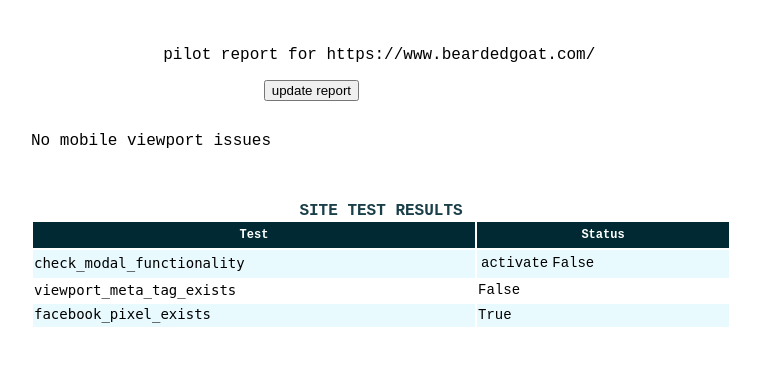
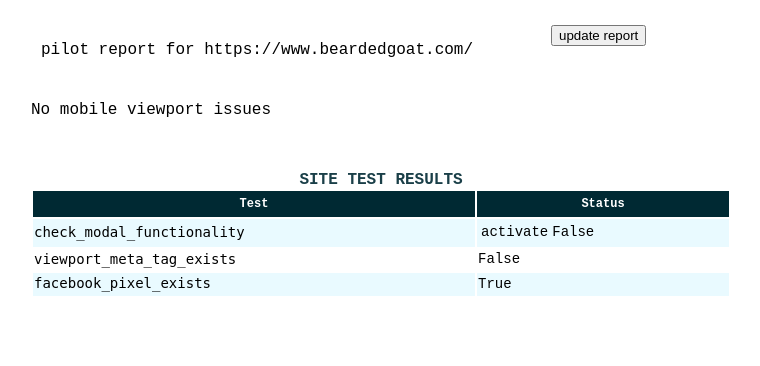
Before and after one commit to chadwickcheney/SeleniumTests, a Django app: page /assure/94/detail/ in a window 1280 px wide. Shown: the part 82-448 px from the top of the page, without its empty margins (259-1019 px from the left). Run offline with Django 3.2, Linux system fonts and the light colour scheme; data comes from the database, SQL or seed files in the repository; both versions use the stored data as it was after the commit.

Commit message:
qa connect

```diff
--- a/assure/static/assure/style.css
+++ b/assure/static/assure/style.css
@@ -15,6 +15,9 @@ body{
 }
 
 /*Navbar*/
+.navbar{
+}
+
 .navbar ul {
   list-style-type: none;
   margin: 0;
@@ -35,8 +38,8 @@ body{
   text-decoration: none;
 }
 `
-.navbar li, .navbar a:hover {
-  background-color: #111;
+.navbar li:hover{
+  background-color: #117bff;
 }
 
 .navbar h1{
@@ -75,20 +78,23 @@ body{
 
 .input {
   display: flex;
-  width: 300px;
 }
 
 .row{
   display: flex;
+  padding: 10px;
+
+  button{
+
+  }
 }
 
 .left{
-  width: 65%;
+  width: 75%;
 }
 
 .right{
-  width: 35%;
-  float: right;
+  width: 25%;
 }
 
 .results h1{
--- a/assure/templates/assure/detail.html
+++ b/assure/templates/assure/detail.html
@@ -15,7 +15,7 @@
     <div class="content">
       <div class="details">
           {% if latest_report %}
-          <div class="content row">
+          <div class="row">
             <div class="left">
               <p>pilot report for {{ latest_report.site }}</p>
             </div>
```
Also changed, not shown: db.sqlite3, 1 other file.
